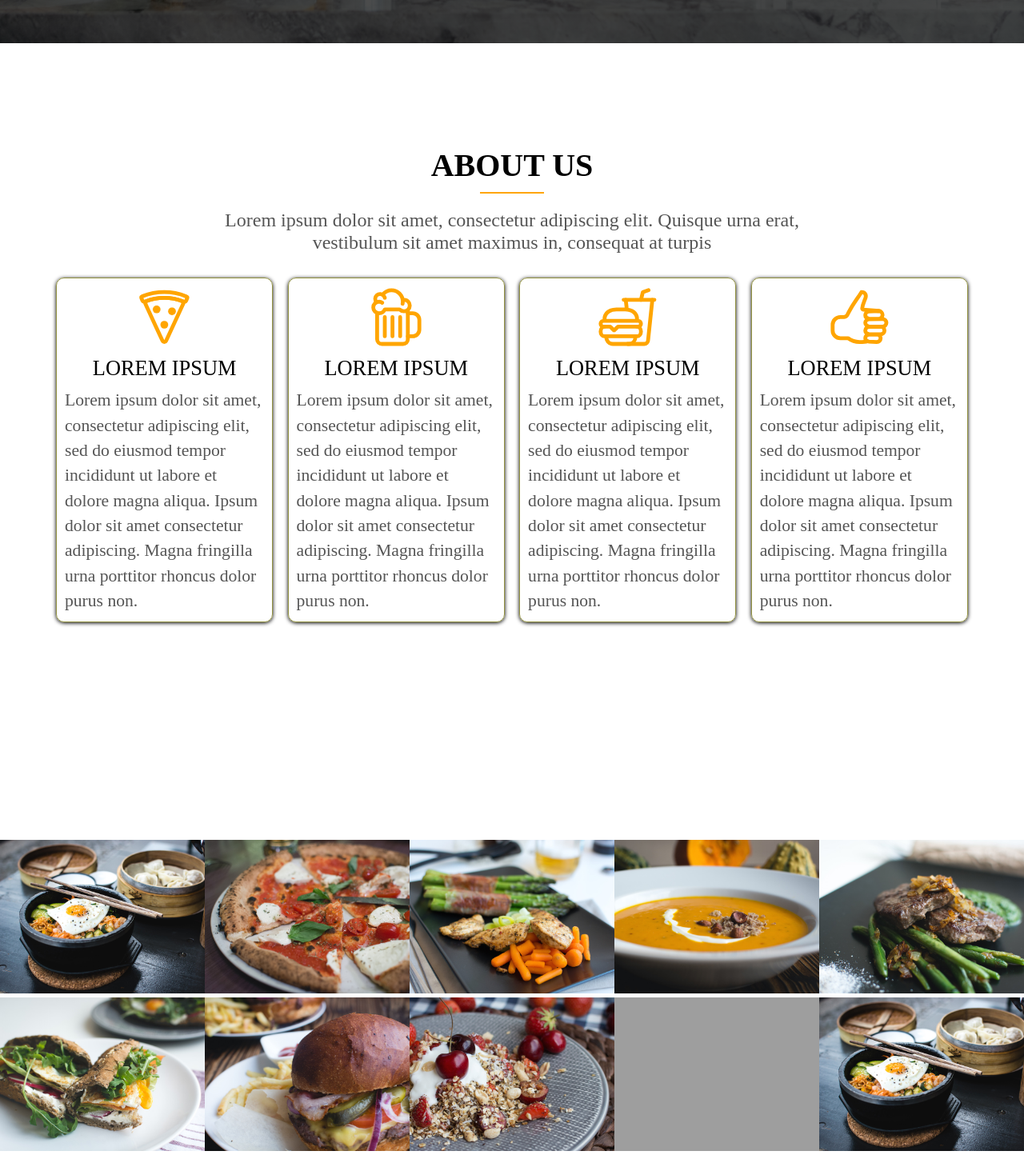
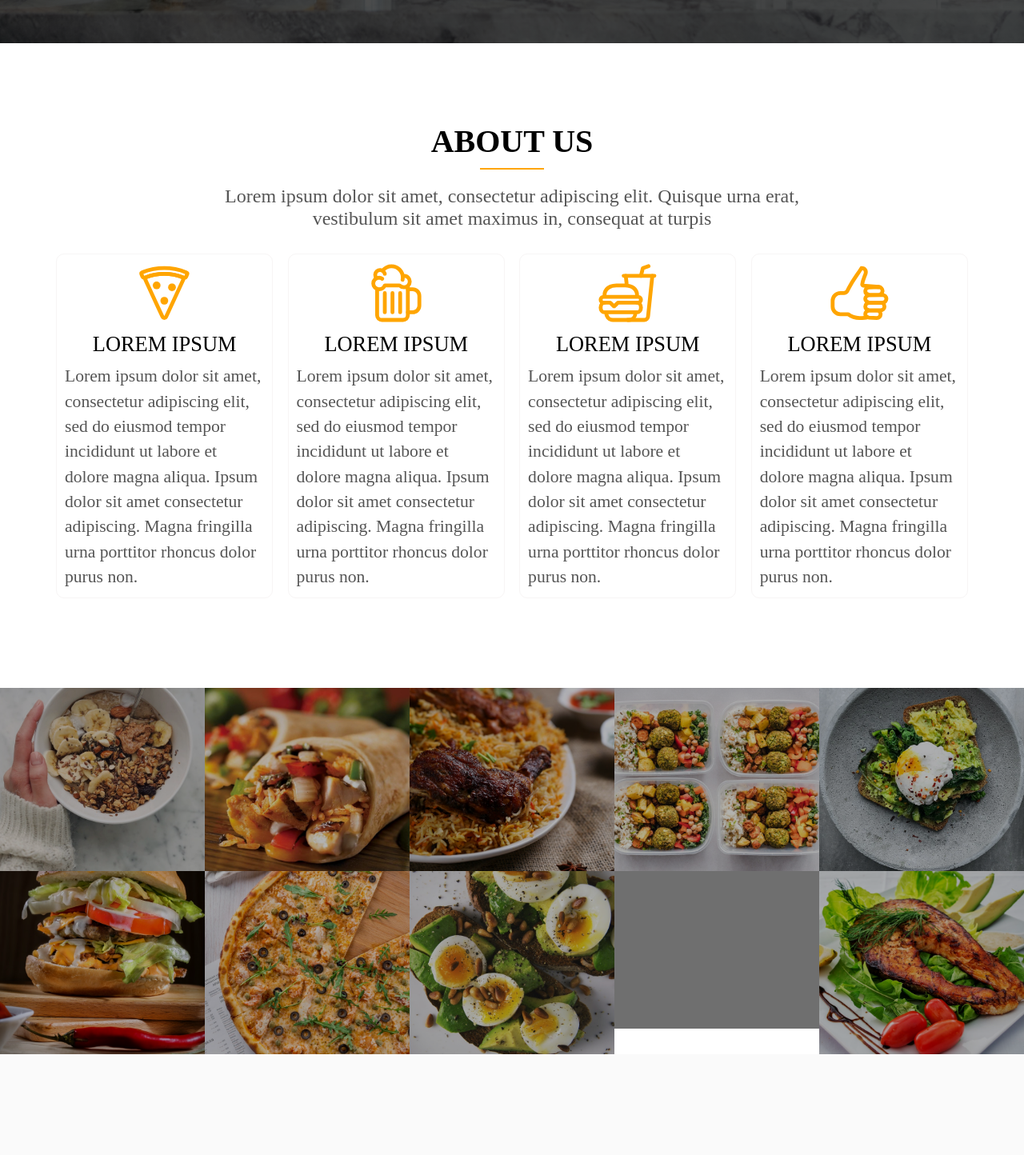
Before and after one commit to williamgyasi/TastyKitchen, a PHP site: page / in a window 1280 px wide. Shown: the part 746-2190 px from the top of the page at 80% size. After the commit the page ends 2064 px from the top, so only its background shows below. Run offline with PHP 8.4, Linux system fonts and the light colour scheme; some libraries are stand-ins or nearby versions; grey boxes are pictures that could not be loaded.

Commit message:
Picture Edit

```diff
--- a/css/style.css
+++ b/css/style.css
@@ -16,7 +16,7 @@ html{
 }
 
 section{
-    padding: 130px 0;
+    padding: 100px 0;
 }
 .row{
     max-width: 1140px;
@@ -145,10 +145,9 @@ border: none;
 font-size: 120%;
 padding: 10px;
 margin-top: 30px;
-border: 1px solid rgb(146, 146, 65);
+border: 1px solid rgb(247, 245, 245);
 cursor: pointer;
 border-radius: 10px;
-box-shadow: 0 1px 5px black;
 }
 .about-items h3{
 margin: 0;
@@ -176,9 +175,13 @@ text-transform: uppercase;
 /***************************************************/
 /****************** MEALS SECTION ***************/
 /**************************************************/
+.section-meals{
+    padding: 0;
+}
 .meals-showcase{
     list-style: none;
     width: 100%;
+
 }
 .meals-showcase li{
     display: block;
@@ -189,8 +192,17 @@ text-transform: uppercase;
 .meal-photo{
     width: 100%;
     margin: 0;
+    overflow: hidden;
+    background: black;
 }
 .meal-photo img{
     width: 100%;
     height: auto;
+    transform: scale(1.13);
+    transition: transform 0.5s,opacity 0.4s;
+    opacity: 0.7;
 }
+.meal-photo img:hover{
+    transform: scale(1.07);
+    opacity: 1;
+}
```
Also changed, not shown: assets/1.jpg, assets/10.jpg, assets/2.jpg, assets/3.jpg, assets/4.jpg, assets/5.jpg, assets/6.jpg, assets/7.jpg, assets/8.jpg, 1 other file.
